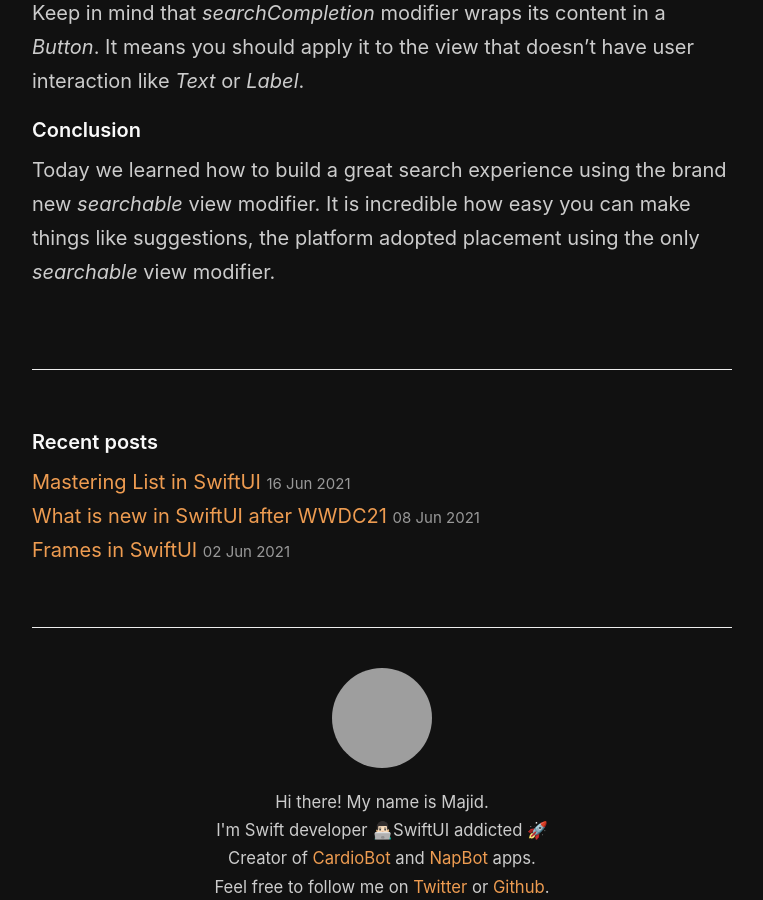
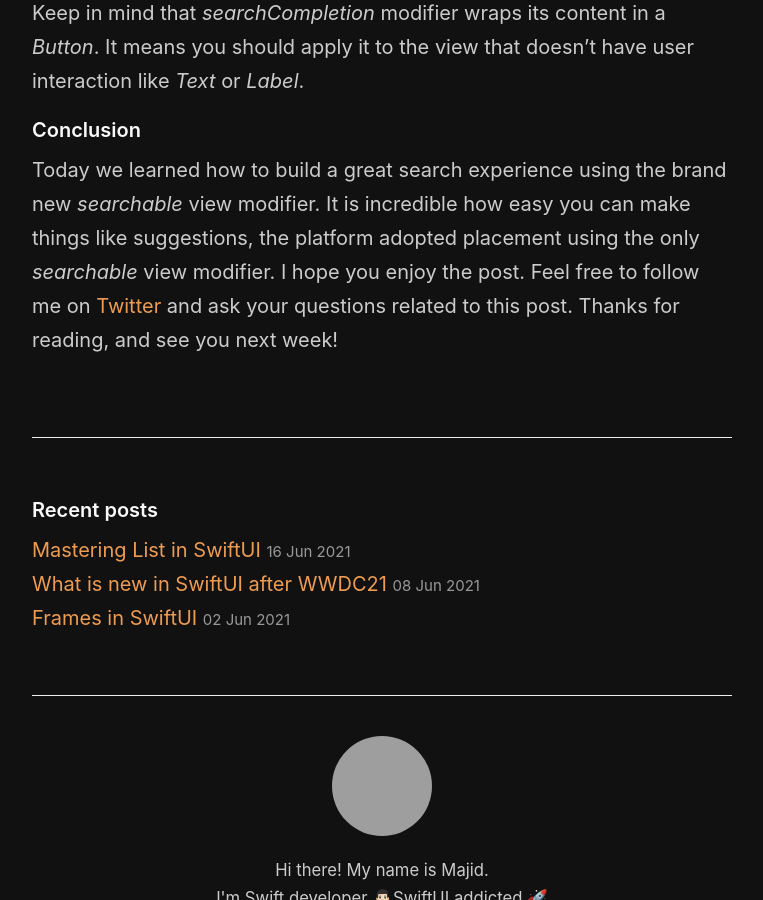
Before and after one commit to mecid/mecid.github.io, a Jekyll site: the page built from _posts/2021-06-23-mastering-search-in-swiftui.md, in a window 1280 px wide and 900 px high, scrolled down 4580 px, cut to the strip 0-900 px from the top of the window. Shown: the whole strip, without its empty margins (258-1021 px from the left). Built offline with Jekyll 4.4.1, drawn with Linux system fonts in a browser that asks for light colours; grey boxes are pictures that could not be loaded.

Commit message:
conclusion added to search post

```diff
--- a/_posts/2021-06-23-mastering-search-in-swiftui.md
+++ b/_posts/2021-06-23-mastering-search-in-swiftui.md
@@ -141,4 +141,4 @@
 Keep in mind that *searchCompletion* modifier wraps its content in a *Button*. It means you should apply it to the view that doesn't have user interaction like *Text* or *Label*.
 
 #### Conclusion
-Today we learned how to build a great search experience using the brand new *searchable* view modifier. It is incredible how easy you can make things like suggestions, the platform adopted placement using the only *searchable* view modifier.
+Today we learned how to build a great search experience using the brand new *searchable* view modifier. It is incredible how easy you can make things like suggestions, the platform adopted placement using the only *searchable* view modifier. I hope you enjoy the post. Feel free to follow me on [Twitter](https://twitter.com/mecid) and ask your questions related to this post. Thanks for reading, and see you next week!
```
